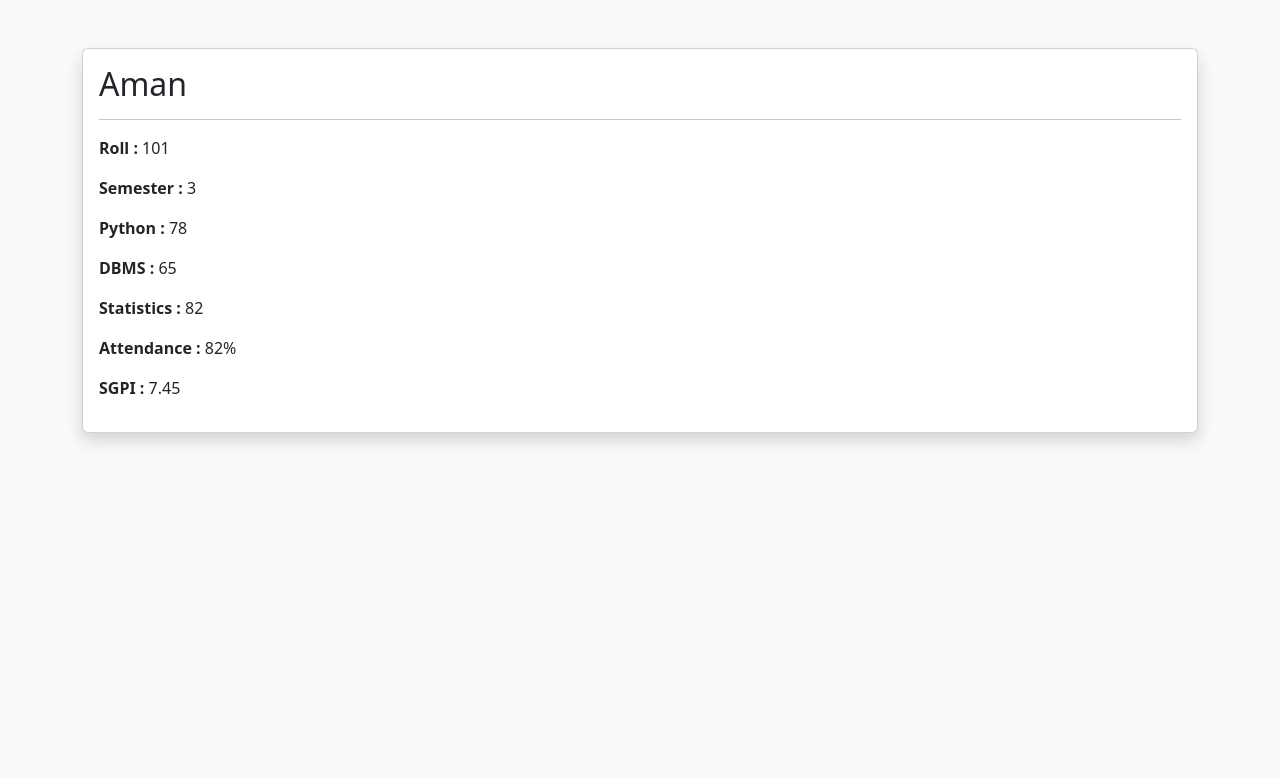
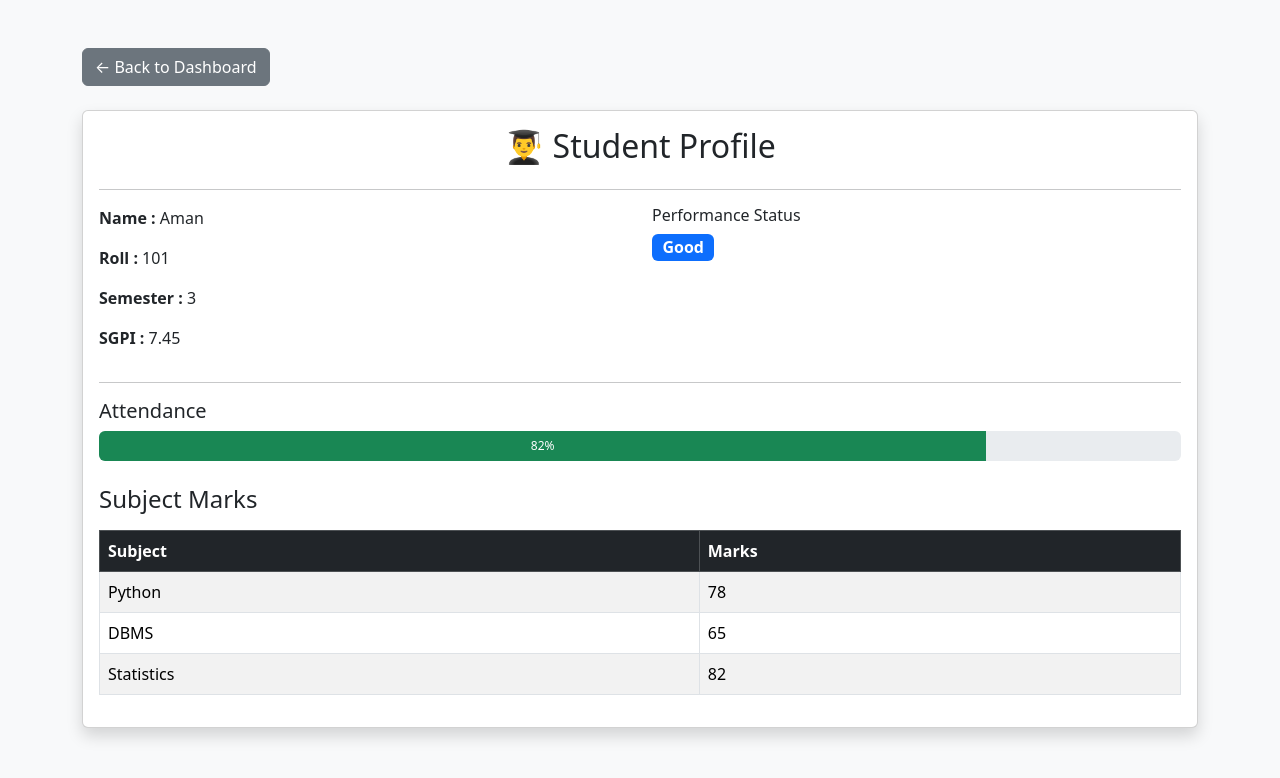
Before and after one commit to szeeshanZ123/academic-performance-examination-intelligence-system, a Flask app: page /student/101 in a window 1280 px wide. Shown: the top 778 px of the page. Run offline with Flask 3, Linux system fonts and the light colour scheme.

Commit message:
Enhance student profile with Bootstrap layout and performance indicators

```diff
--- a/templates/student.html
+++ b/templates/student.html
@@ -1,7 +1,10 @@
 <!doctype html>
+<html lang="en">
+  <head>
+    <meta charset="UTF-8" />
 
-<html>
-  <head>
+    <meta name="viewport" content="width=device-width, initial-scale=1.0" />
+
     <title>Student Profile</title>
 
     <link
@@ -11,26 +14,96 @@
   </head>
 
   <body class="bg-light">
-    <div class="container mt-5">
+    <div class="container py-5">
+      <!-- Back Button -->
+
+      <a href="/" class="btn btn-secondary mb-4"> ← Back to Dashboard </a>
+
       <div class="card shadow">
         <div class="card-body">
-          <h2>{{ student.Name }}</h2>
+          <h2 class="text-center mb-4">👨‍🎓 Student Profile</h2>
 
           <hr />
 
-          <p><b>Roll :</b> {{ student.Roll }}</p>
+          <div class="row">
+            <div class="col-md-6">
+              <p><strong>Name :</strong> {{ student.Name }}</p>
 
-          <p><b>Semester :</b> {{ student.Semester }}</p>
+              <p><strong>Roll :</strong> {{ student.Roll }}</p>
 
-          <p><b>Python :</b> {{ student.Python }}</p>
+              <p><strong>Semester :</strong> {{ student.Semester }}</p>
 
-          <p><b>DBMS :</b> {{ student.DBMS }}</p>
+              <p><strong>SGPI :</strong> {{ student.SGPI }}</p>
+            </div>
 
-          <p><b>Statistics :</b> {{ student.Statistics }}</p>
+            <div class="col-md-6">
+              <h6>Performance Status</h6>
 
-          <p><b>Attendance :</b> {{ student.Attendance }}%</p>
+              {% if student.SGPI >= 9 %}
 
-          <p><b>SGPI :</b> {{ student.SGPI }}</p>
+              <span class="badge bg-success fs-6"> Excellent </span>
+
+              {% elif student.SGPI >= 7 %}
+
+              <span class="badge bg-primary fs-6"> Good </span>
+
+              {% elif student.SGPI >= 6 %}
+
+              <span class="badge bg-warning text-dark fs-6"> Average </span>
+
+              {% else %}
+
+              <span class="badge bg-danger fs-6"> At Risk </span>
+
+              {% endif %}
+            </div>
+          </div>
+
+          <hr />
+
+          <h5>Attendance</h5>
+
+          <div class="progress mb-4" style="height: 30px">
+            <div
+              class="progress-bar bg-success"
+              role="progressbar"
+              style="width: {{ student.Attendance }}%;"
+            >
+              {{ student.Attendance }}%
+            </div>
+          </div>
+
+          <h4 class="mb-3">Subject Marks</h4>
+
+          <table class="table table-bordered table-striped">
+            <thead class="table-dark">
+              <tr>
+                <th>Subject</th>
+
+                <th>Marks</th>
+              </tr>
+            </thead>
+
+            <tbody>
+              <tr>
+                <td>Python</td>
+
+                <td>{{ student.Python }}</td>
+              </tr>
+
+              <tr>
+                <td>DBMS</td>
+
+                <td>{{ student.DBMS }}</td>
+              </tr>
+
+              <tr>
+                <td>Statistics</td>
+
+                <td>{{ student.Statistics }}</td>
+              </tr>
+            </tbody>
+          </table>
         </div>
       </div>
     </div>
```
